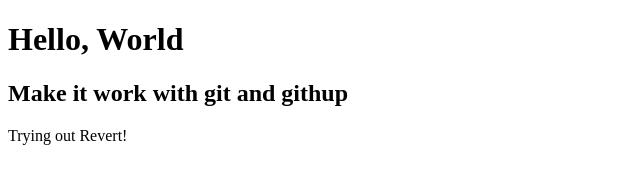
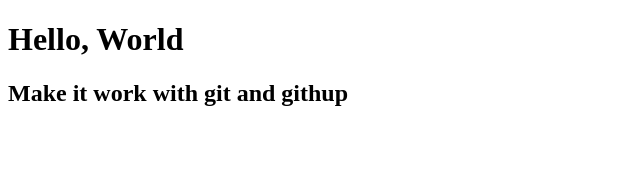
Before and after one commit to Huda-ai7/git-learn, a plain HTML site: page index.html in a window 1280 px wide. Shown: the whole page, without its empty margins (0-640 px from the left). Drawn offline with Linux system fonts and the light colour scheme.

```diff
--- a/index.html
+++ b/index.html
@@ -8,6 +8,5 @@
   <body>
     <h1>Hello, World</h1>
     <h2>Make it work with git and githup</h2>
-    <p>Trying out Revert!</p>
   </body>
 </html>
```
